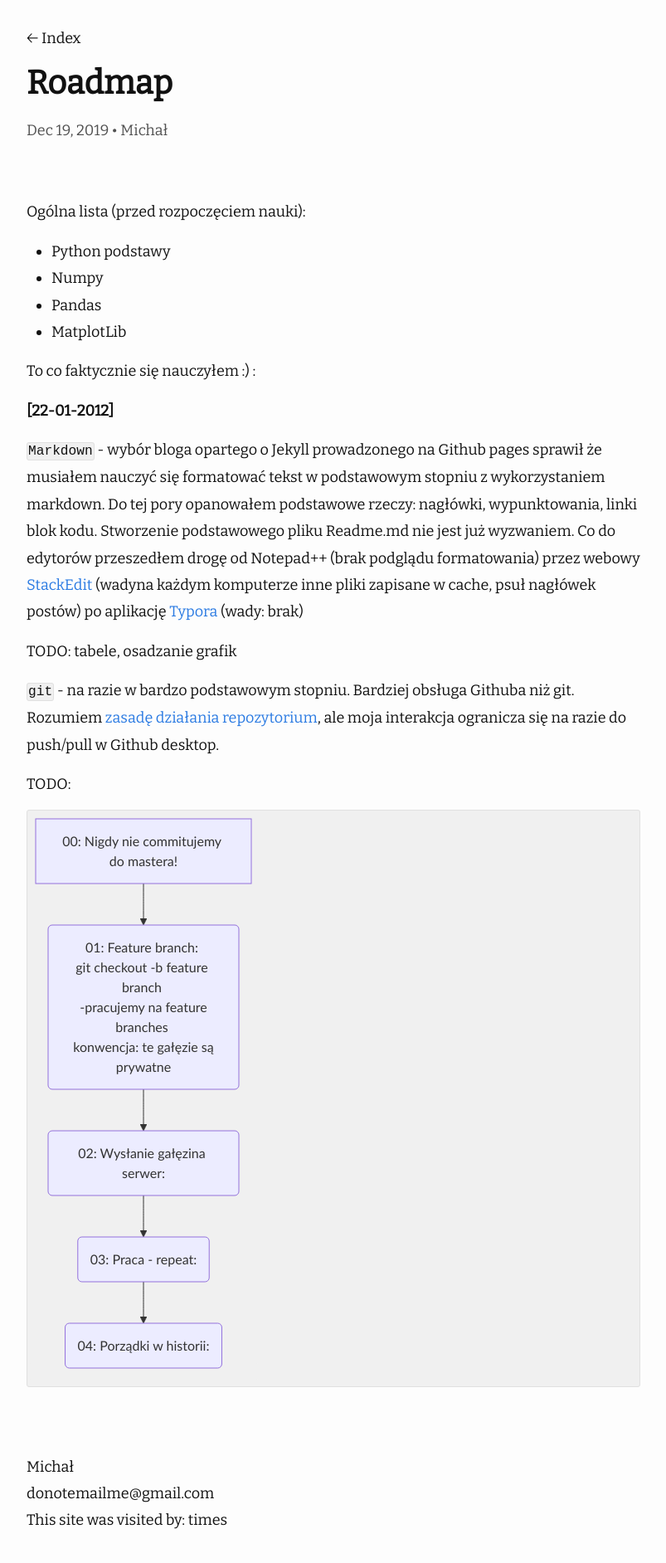
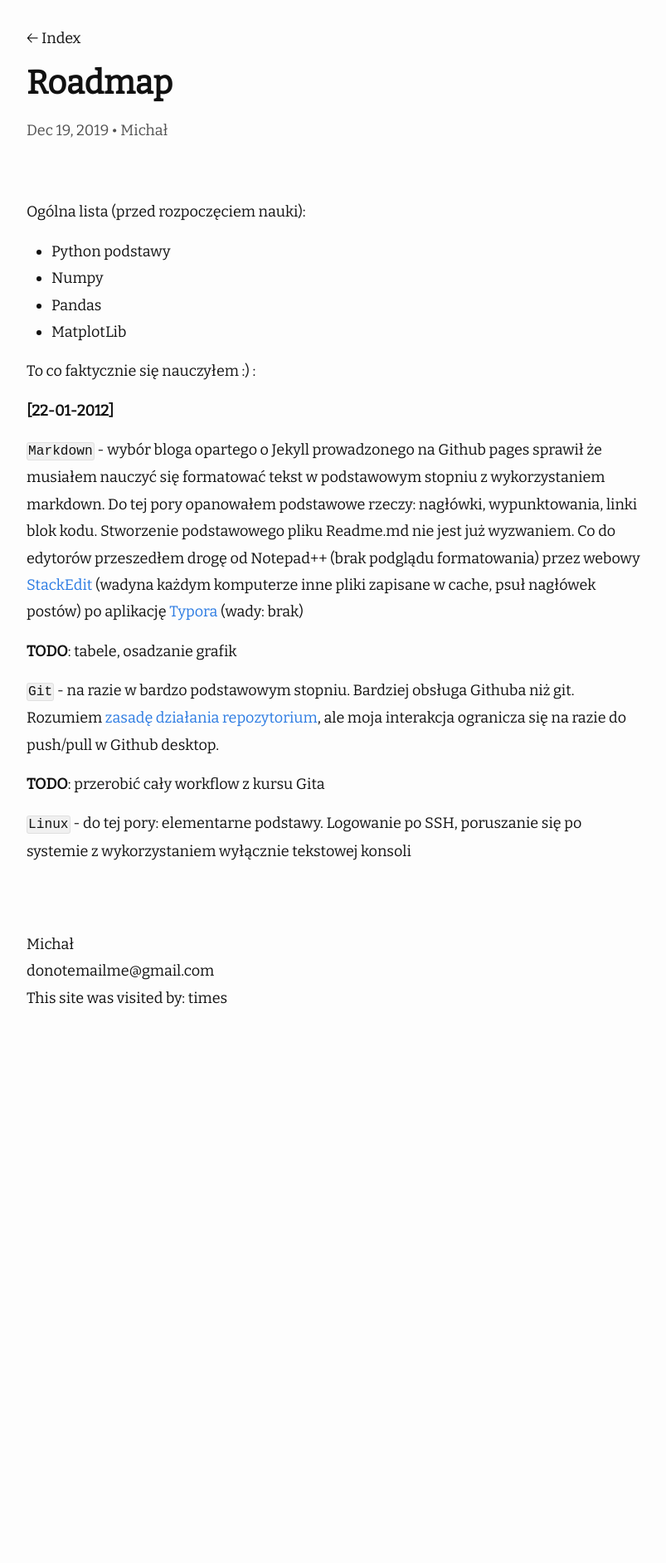
Before and after one commit to mgurg/mgurg.github.io, a Jekyll site: the page built from _posts/2019-12-19-python-roadmap.md, in a window 1280 px wide. Shown: the whole page at 83% size, without its empty margins (238-1041 px from the left). Built offline with Jekyll 4.4.1, drawn with Linux system fonts in a browser that asks for light colours; nearby versions of some CDN libraries; comment, search, counter and statistics services are not loaded; after the commit the page ends 1254 px from its top, so only the background shows below that.

Commit message:
more descriptive content

````diff
--- a/_posts/2019-12-19-python-roadmap.md
+++ b/_posts/2019-12-19-python-roadmap.md
@@ -21,20 +21,10 @@ To co faktycznie się nauczyłem :) :
 
 `Markdown` - wybór bloga opartego o Jekyll prowadzonego na  Github pages sprawił że musiałem nauczyć się formatować tekst w podstawowym stopniu z wykorzystaniem markdown. Do tej pory opanowałem podstawowe rzeczy: nagłówki, wypunktowania, linki blok kodu. Stworzenie podstawowego pliku Readme.md nie jest już wyzwaniem. Co do edytorów przeszedłem drogę od Notepad++ (brak podglądu formatowania) przez webowy [StackEdit](https://stackedit.io/) (wadyna każdym komputerze inne pliki zapisane w cache, psuł nagłówek postów) po aplikację [Typora](https://www.typora.io/)  (wady: brak)
 
-TODO: tabele, osadzanie grafik
+**TODO**: tabele, osadzanie grafik
 
-`git` - na razie w bardzo podstawowym stopniu. Bardziej obsługa Githuba niż git. Rozumiem [zasadę działania repozytorium](https://github.com/tomcl/HowToUseGitTJWC), ale moja interakcja ogranicza się na razie do push/pull w Github desktop.
+`Git` - na razie w bardzo podstawowym stopniu. Bardziej obsługa Githuba niż git. Rozumiem [zasadę działania repozytorium](https://github.com/tomcl/HowToUseGitTJWC), ale moja interakcja ogranicza się na razie do push/pull w Github desktop.
 
-TODO:
+**TODO**: przerobić cały workflow z kursu Gita
 
-
-
-```mermaid
-graph TD
-  A[00: Nigdy nie commitujemy do mastera!] -->
-  B(01: Feature branch: <br/>git checkout -b feature branch <br/> -pracujemy na feature branches <br/> konwencja: te gałęzie są prywatne) -->
-  C(02: Wysłanie gałęzina serwer: ) -->
-  D(03: Praca - repeat: ) -->
-  E(04: Porządki w historii: )
-
-```
+`Linux` - do tej pory: elementarne podstawy. Logowanie po SSH, poruszanie się po systemie z wykorzystaniem wyłącznie tekstowej konsoli
````
Also changed, not shown: _posts/2019-12-25-python-lambda-map-apply.md (+2 -3 lines), _posts/2019-12-31-web-scrapping-otomoto.md (+1 -1 lines), _posts/2020-01-12-scrapy-konfiguracja-II.md (+6 -5 lines), _posts/2020-01-15-scrapy-konfiguracja-III.md (+19 -0 lines), _posts/2020-01-16-SSH-VPS-konfiguracja-serwera.md (+8 -0 lines).
